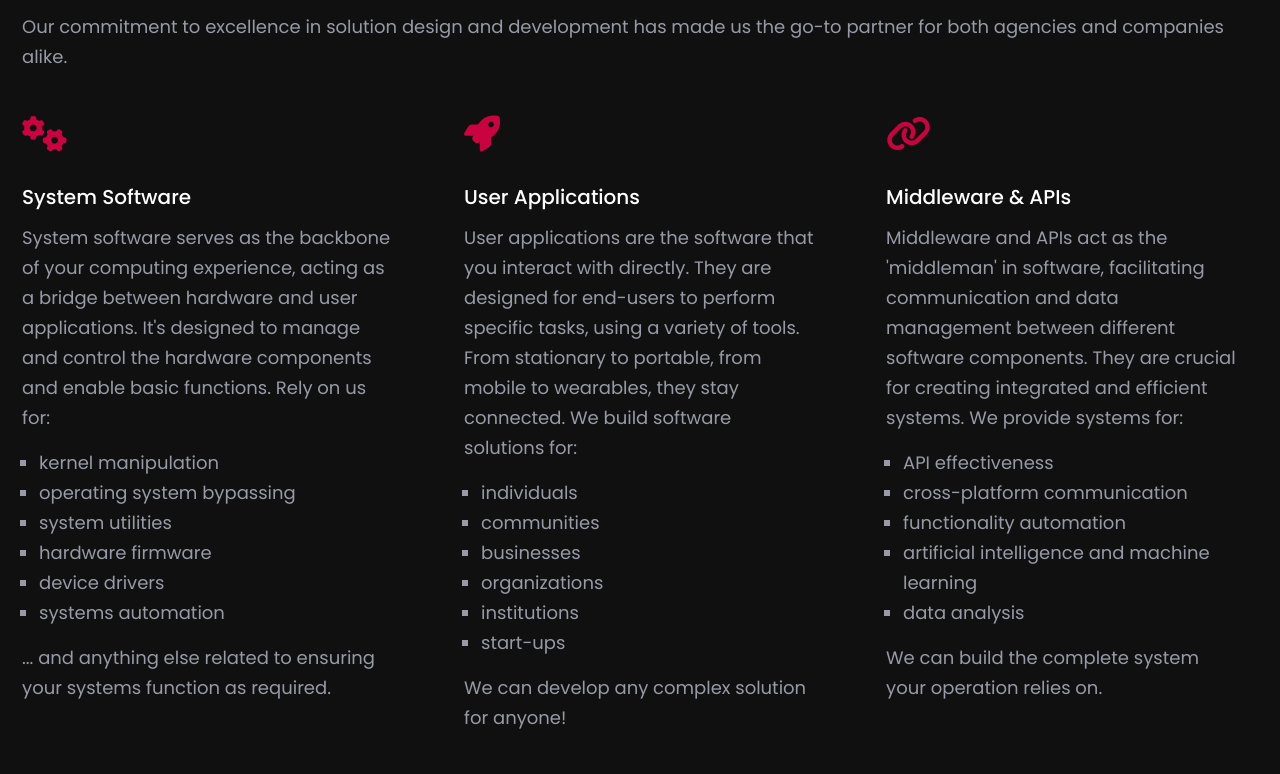
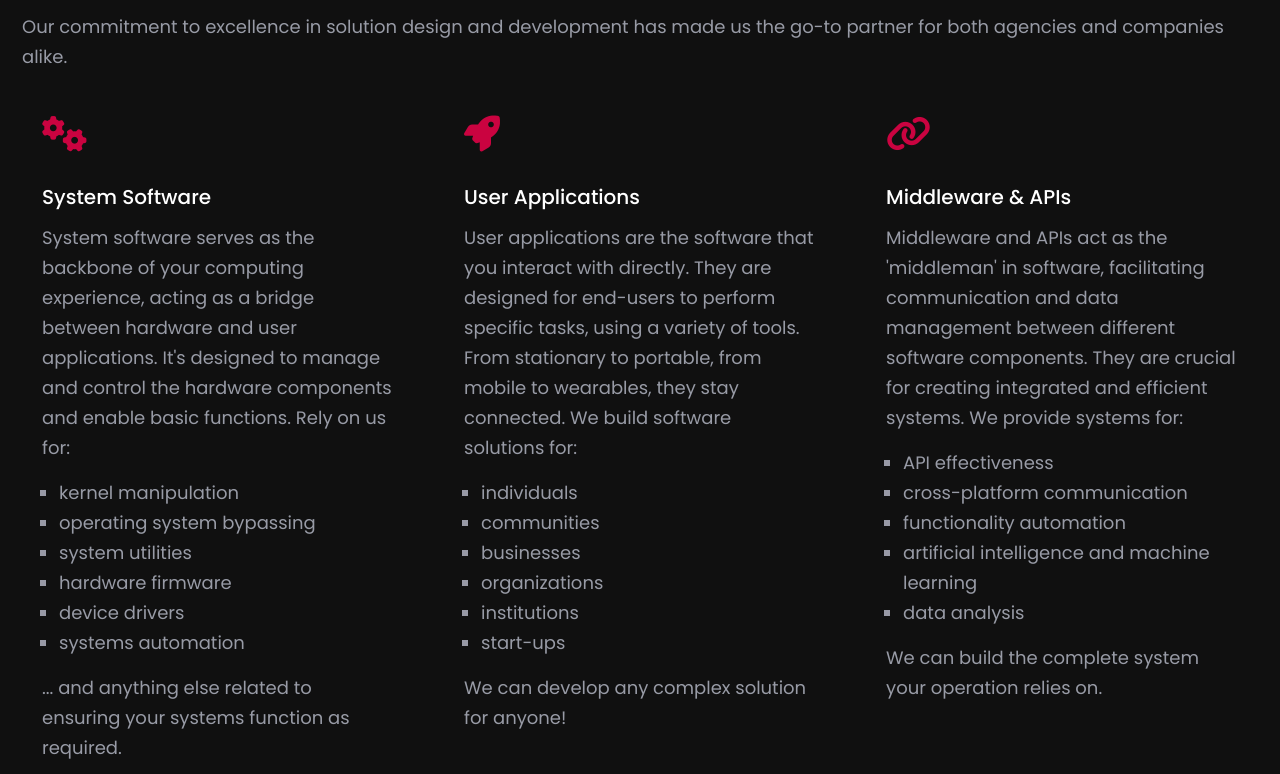
Before and after one commit to AndrewGoodCode/public, a plain HTML site: page index.html in a window 1280 px wide. Shown: the part 2006-2780 px from the top of the page. Drawn offline with Linux system fonts and the light colour scheme.

Commit message:
Update index.html

```diff
--- a/index.html
+++ b/index.html
@@ -161,7 +161,7 @@
                             <div class="col-12 mt_md--50">
                                 <div class="row service-one-wrapper">
                                     <div class="col-lg-4 col-md-4 col-sm-12 col-12">
-                                        <div class="single-service service__style--4 ps-0">
+                                        <div class="single-service service__style--4 ps-00">
                                             <a href="service-details.html">
                                                 <div class="service">
                                                     <div class="icon pb-2">
```
